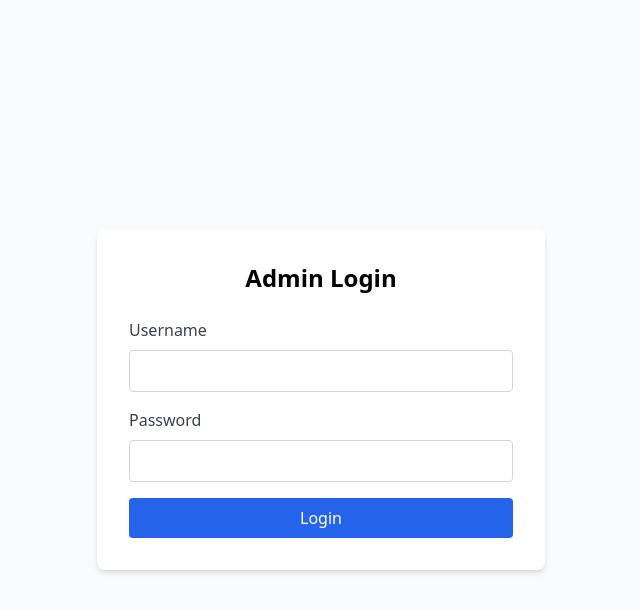
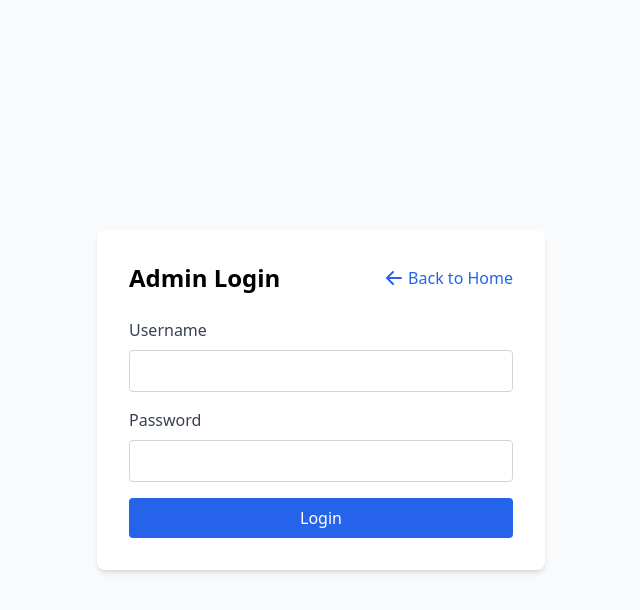
Before and after one commit to dan027-ai/pisowifi, a PHP site: page /admin-login.php in a window 1280 px wide. Shown: the top 610 px of the page, without its empty margins (319-959 px from the left). Run offline with PHP 8.4, Linux system fonts and the light colour scheme; some libraries are stand-ins or nearby versions.

Commit message:
Add navigation buttons to pages
Added a "Back to Home" button in the admin login page and a "Back to Home" button in the vouchers page to allow users to easily navigate back to index.php.
[skip gpt_engineer]

```diff
--- a/admin-login.php
+++ b/admin-login.php
@@ -41,7 +41,15 @@ if ($_SERVER["REQUEST_METHOD"] == "POST") {
 </head>
 <body class="min-h-screen bg-gray-50 flex items-center justify-center">
     <div class="max-w-md w-full bg-white p-8 rounded-lg shadow-md">
-        <h1 class="text-2xl font-bold text-center mb-6">Admin Login</h1>
+        <div class="flex justify-between items-center mb-6">
+            <h1 class="text-2xl font-bold">Admin Login</h1>
+            <a href="index.php" class="text-blue-600 hover:text-blue-800 flex items-center">
+                <svg xmlns="http://www.w3.org/2000/svg" class="h-5 w-5 mr-1" viewBox="0 0 20 20" fill="currentColor">
+                    <path fill-rule="evenodd" d="M9.707 16.707a1 1 0 01-1.414 0l-6-6a1 1 0 010-1.414l6-6a1 1 0 011.414 1.414L5.414 9H17a1 1 0 110 2H5.414l4.293 4.293a1 1 0 010 1.414z" clip-rule="evenodd" />
+                </svg>
+                Back to Home
+            </a>
+        </div>
 
         <?php if (isset($error)): ?>
             <div class="bg-red-100 border border-red-400 text-red-700 px-4 py-3 rounded mb-4">
```
Also changed, not shown: vouchers.php (+10 -0 lines).
